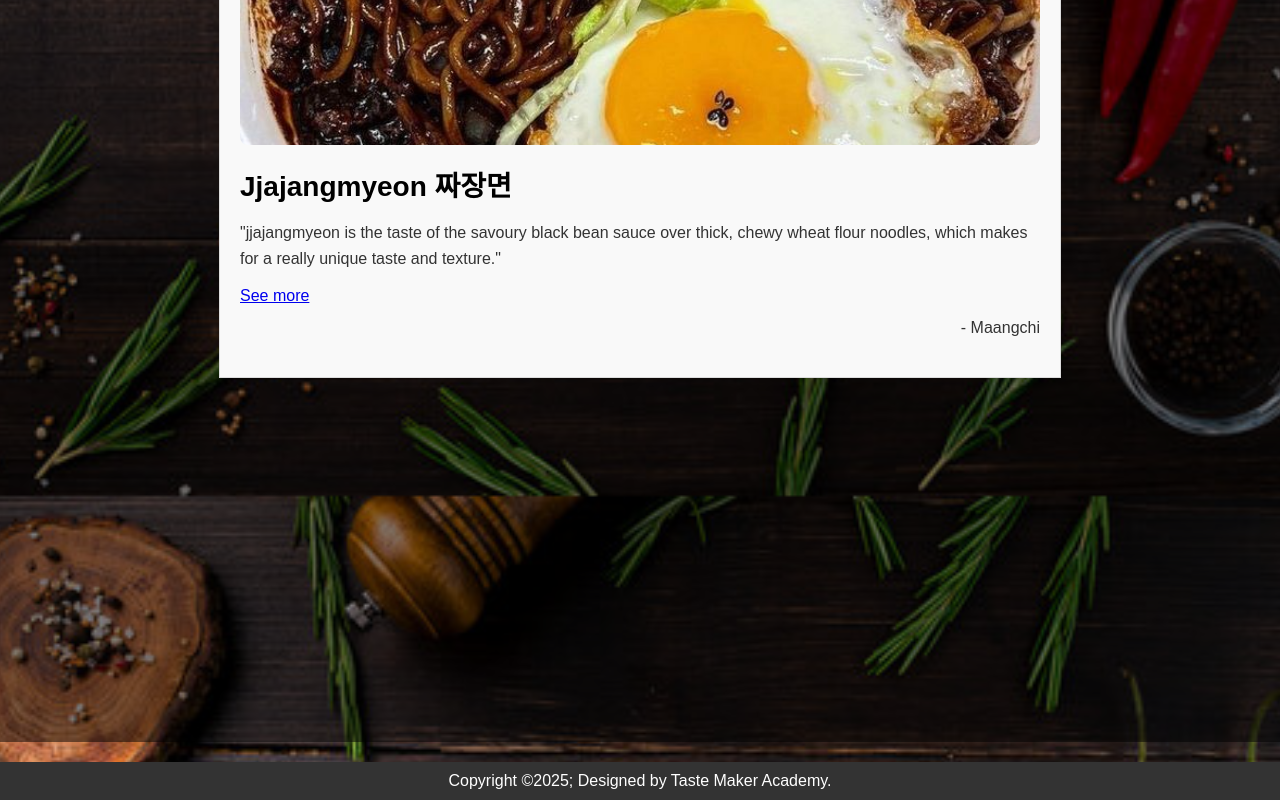
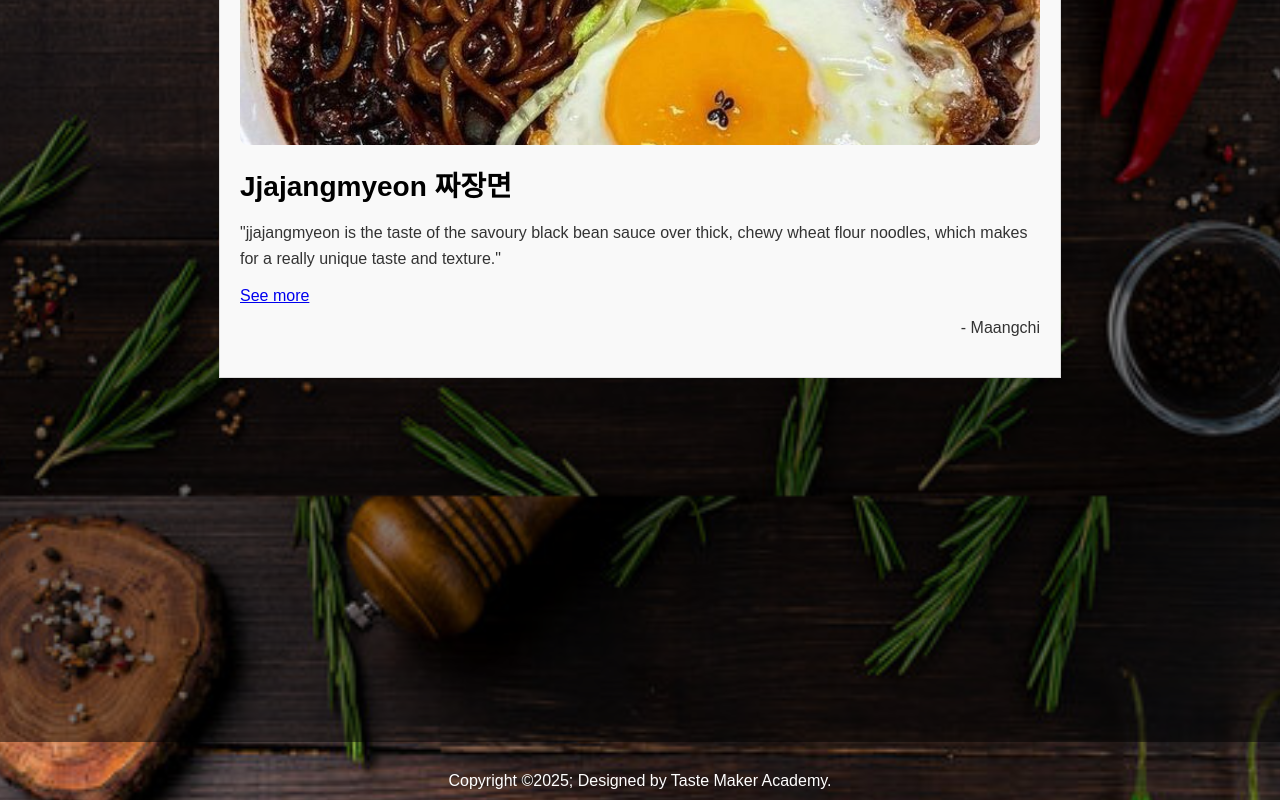
Before and after one commit to Areziq24/cookingwebsite, a plain HTML site: page korea.html in a window 1280 px wide. Shown: the part 2880-3680 px from the top of the page. Drawn offline with Linux system fonts and the light colour scheme.

Commit message:
korea.html

```diff
--- a/korea.html
+++ b/korea.html
@@ -361,7 +361,7 @@
             </div>
         </div>
     </div>
-<footer style="background-color: #333; color: white; text-align: center; padding: 10px 0; margin-top: 20px;">
+<footer style="background-color: transparent; color: white; text-align: center; padding: 10px 0; margin-top: 20px;">
     Copyright ©2025; Designed by Taste Maker Academy.
 </footer>
     </div>
```
